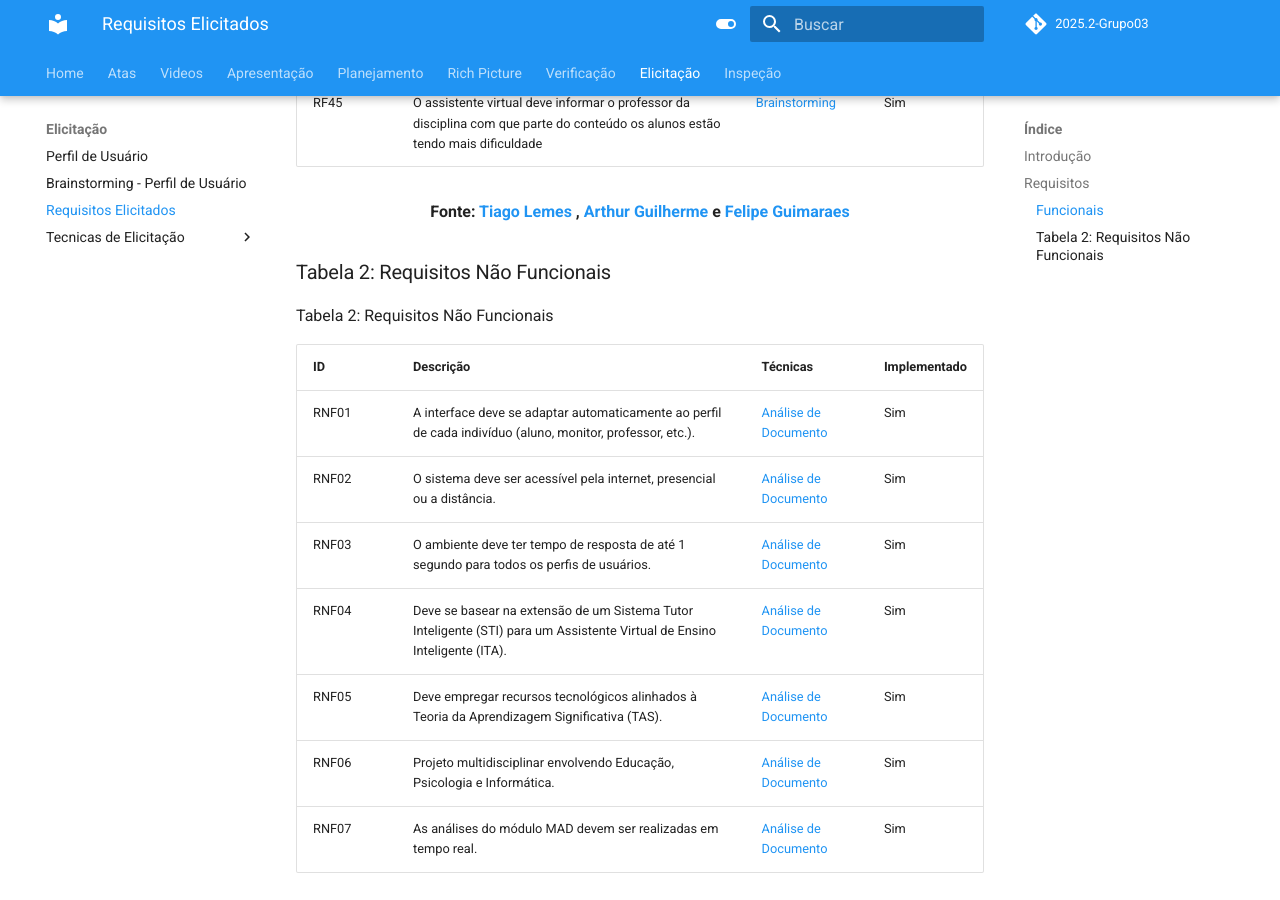
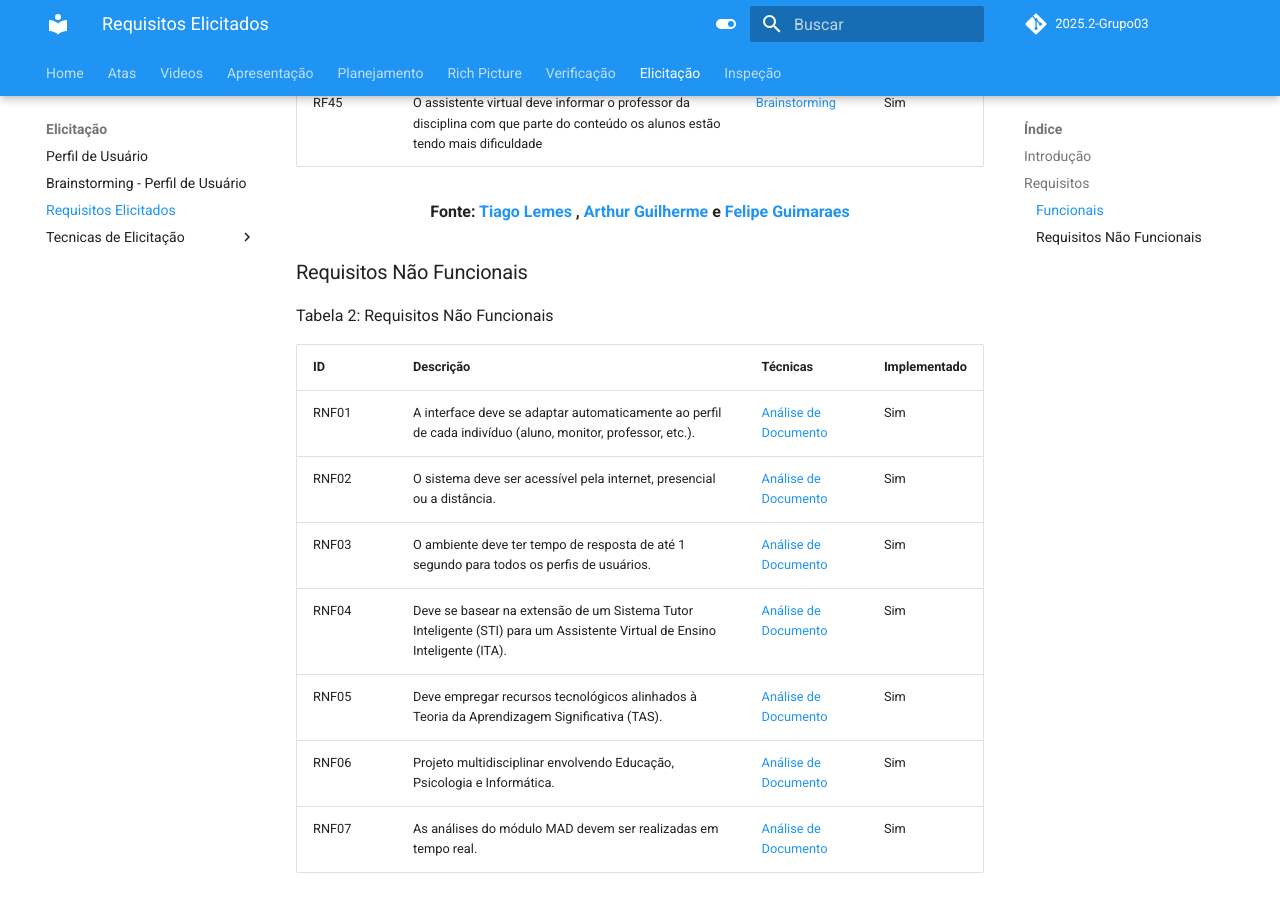
Before and after one commit to Requisitos-de-Software/2025.2-Grupo03, an MkDocs documentation site: the page built from docs/Elicitacao/requisitos_elicitados.md, in a window 1280 px wide and 900 px high, scrolled down 3749 px. Built offline with MkDocs 1.6.1 and Material for MkDocs 9.7.7, drawn with Linux system fonts in a browser that asks for light colours; comment, search, counter and statistics services are not loaded.

Commit message:
Update requisitos_elicitados.md

```diff
--- a/docs/Elicitacao/requisitos_elicitados.md
+++ b/docs/Elicitacao/requisitos_elicitados.md
@@ -69,7 +69,7 @@ Tabela 1: Requisitos Funcionais
   <strong>Fonte: <a href="https://github.com/TiagoTeixeira-2005">Tiago Lemes</a> , <a href="https://github.com/ArthurGuilher62">Arthur Guilherme</a> e <a href="https://github.com/felipegf1">Felipe Guimaraes</a> </strong>
 </div>
 
-### Tabela 2: Requisitos Não Funcionais
+### Requisitos Não Funcionais
 
 Tabela 2: Requisitos Não Funcionais
 
```
